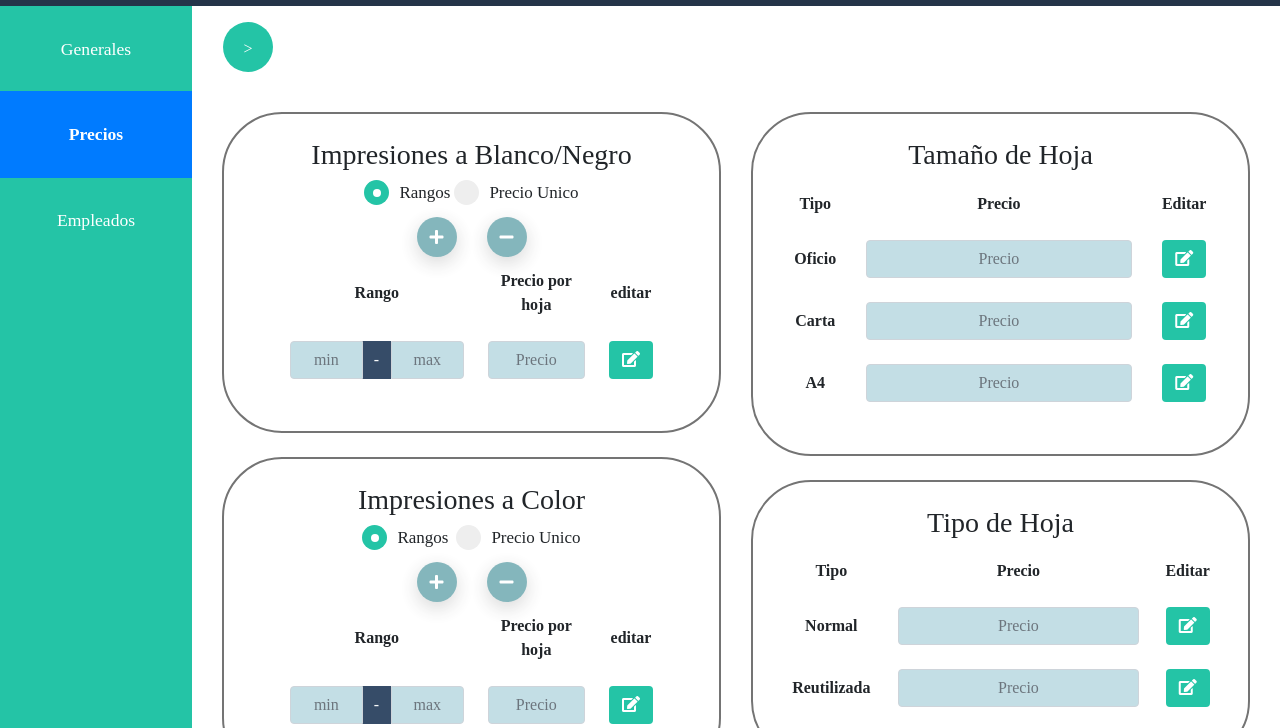
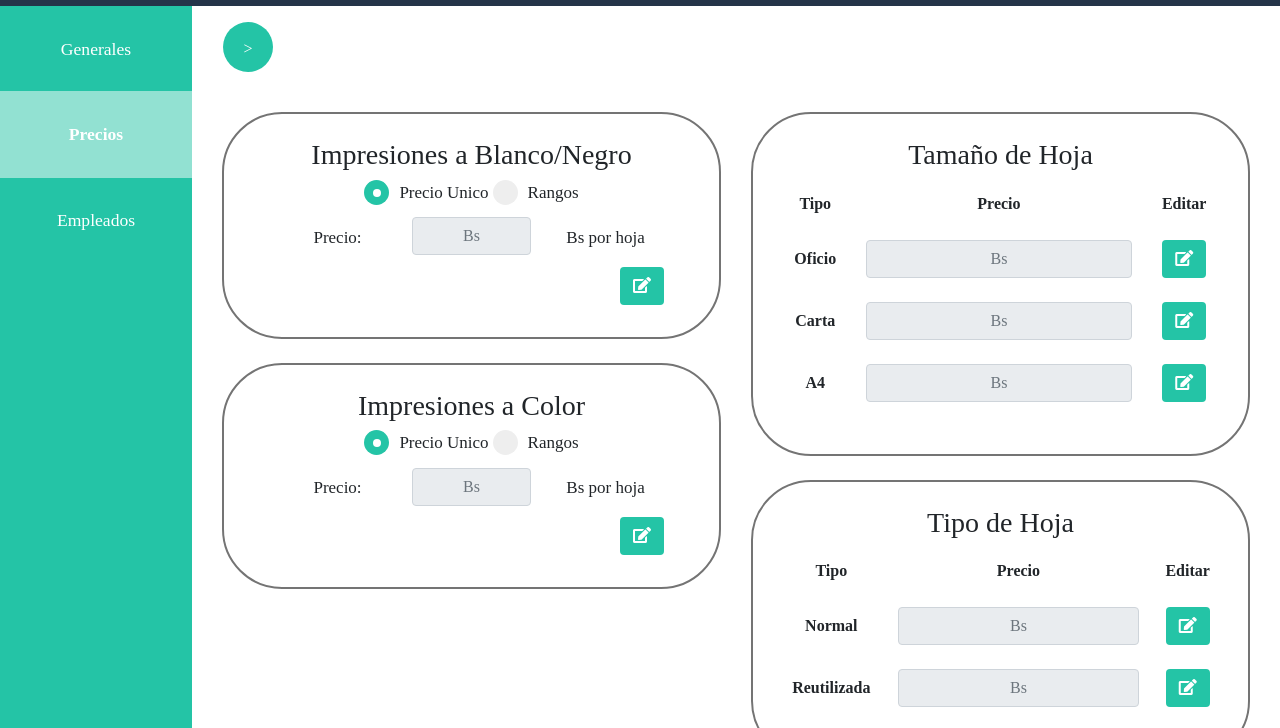
Before and after one commit to JuanJo53/Printalo-WebPage-, a plain HTML site: page html/negocioUI/configurarNeg/confPrecios.html in a window 1280 px wide. Shown: the part 72-800 px from the top of the page. Drawn offline with nearby package versions, Linux system fonts and the light colour scheme; a script that the page names is missing.

Commit message:
Se arreglo radio buttons en configuracion de precios de negocio

```diff
--- a/html/negocioUI/configurarNeg/confGenerales.html
+++ b/html/negocioUI/configurarNeg/confGenerales.html
@@ -7,10 +7,11 @@
     <meta name="keywords" content="HTML,CSS,bootstrap">
     <meta name="author" content="Colque Herrera Ariel">
     <meta http-equiv="X-UA-Compatible" content="ie=edge">
-    <link rel="stylesheet" href="../../../css/detalles.css">
     <link rel="stylesheet" href="../../../css/bootstrap.min.css">
     <link rel="stylesheet" href="../../../css/negocio/estiloNegocios.css">
     <link rel="stylesheet" href="../../../css/negocio/negociogeneral.css">
+    <link rel="stylesheet" href="../../../css/fab.css">
+    <link rel="stylesheet" href="../../../css/detalles.css">
 
     <title>Principal</title>
 </head>
@@ -76,13 +77,13 @@
         <div class="bg-printalo-greenDetail" id="sidebar-wrapper">
             <div class="list-group list-group-flush text-center ">
                 <!--Sidebar Link Generales-->
-                <a href="confGenerales.html" class="list-group-item bg-printalo-greenDetail active">Generales</a>
+                <a href="confGenerales.html" class="list-group-item bg-printalo-greenDetail link active">Generales</a>
                 <!--//Sidebar Link Generales-->
                 <!--Sidebar Link Precios-->
-                <a href="confPrecios.html" class="list-group-item bg-printalo-greenDetail ">Precios</a>
+                <a href="confPrecios.html" class="list-group-item bg-printalo-greenDetail link">Precios</a>
                 <!--//Sidebar Link Precios-->
                 <!--Sidebar Link Empleados-->
-                <a href="confEmpleados.html" class="list-group-item bg-printalo-greenDetail">Empleados</a>
+                <a href="confEmpleados.html" class="list-group-item bg-printalo-greenDetail link">Empleados</a>
                 <!--//Sidebar Link Empleados-->
             </div>
         </div>
--- a/html/negocioUI/configurarNeg/confPrecios.html
+++ b/html/negocioUI/configurarNeg/confPrecios.html
@@ -11,8 +11,9 @@
     <link rel="stylesheet" href="../../../css/bootstrap.min.css">
     <link rel="stylesheet" href="../../../css/negocio/estiloNegocios.css">
     <link rel="stylesheet" href="../../../css/negocio/negociogeneral.css">
+    <link rel="stylesheet" href="../../../css/fab.css">
     <link rel="stylesheet" href="../../../css/detalles.css">
-    <title>Principal</title>
+    <title>Configuracion de Precios</title>
 </head>
 
 <body>
@@ -76,13 +77,13 @@
         <div class="bg-printalo-greenDetail" id="sidebar-wrapper">
             <div class="list-group list-group-flush text-center ">
                 <!--Sidebar Link Generales-->
-                <a href="confGenerales.html" class="list-group-item bg-printalo-greenDetail ">Generales</a>
+                <a href="confGenerales.html" class="list-group-item bg-printalo-greenDetail link">Generales</a>
                 <!--//Sidebar Link Generales-->
                 <!--Sidebar Link Precios-->
-                <a href="confPrecios.html" class="list-group-item bg-printalo-greenDetail active">Precios</a>
+                <a href="confPrecios.html" class="list-group-item bg-printalo-greenDetail link active">Precios</a>
                 <!--//Sidebar Link Precios-->
                 <!--Sidebar Link Empleados-->
-                <a href="confEmpleados.html" class="list-group-item bg-printalo-greenDetail">Empleados</a>
+                <a href="confEmpleados.html" class="list-group-item bg-printalo-greenDetail link">Empleados</a>
                 <!--//Sidebar Link Empleados-->
             </div>
         </div>
@@ -102,23 +103,43 @@
                                     </div>
                                     <!-- 2 Radio buttons rango o unico-->
                                     <div class="row mx-auto">
-
                                         <div class="ml-auto">
-                                            <label class="radiobuttons">Rangos
-                                                <input type="radio" name="radiobn" id="rangos" checked="checked">
+                                            <label class="radiobuttons ">Precio Unico
+                                                <input type="radio" name="radiobn" id="preciounico" checked="checked">
                                                 <span class="checkmark"></span>
                                             </label>
                                         </div>
                                         <div class="mr-auto">
-                                            <label class="radiobuttons ml-1">Precio Unico
-                                                <input type="radio" name="radiobn" id="preciounico">
+                                            <label class="radiobuttons ml-1">Rangos
+                                                <input type="radio" name="radiobn" id="rangos">
                                                 <span class="checkmark"></span>
                                             </label>
                                         </div>
                                     </div>
                                     <!-- //2 Radio buttons rango o unico-->
-
-                                    <div id="rangodiv">
+                                    <div id="preciounicodiv" class="preciounico">
+                                        <div class="container">
+                                            <div class="row">
+                                                <div class="col">
+                                                    <p class="inputmarks center">Precio:</p>
+                                                </div>
+                                                <div class="col nopadding"><input type="text" class="form-control text-center"
+                                                        placeholder="Bs" disabled>
+                                                </div>
+                                                <div class="col">
+                                                    <p class="inputmarks center">Bs por hoja
+                                                    </p>
+                                                </div>
+                                            </div>
+                                            <!--btn editar-->
+                                            <div class="row text-light px-3 my-2">
+                                                <button class="btn icon-editar ml-auto"><i
+                                                        class="fas fa-edit"></i></button>
+                                            </div>
+                                            <!--//btn editar-->
+                                        </div>
+                                    </div>
+                                    <div id="rangodiv" style="display: none;">
                                         <div class="row">
                                             <!-- mas/menos Radio buttons-->
                                             <div class="col">
@@ -186,22 +207,7 @@
                                             </table>
                                         </div>
                                     </div>
-                                    <div id="preciounicodiv" style="display: none;" class="preciounico">
-                                        <div class="container">
-                                            <div class="row">
-                                                <div class="col">
-                                                    <p class="inputmarks">Precio:</p>
-                                                </div>
-                                                <div class="col nopadding"><input type="text" class="form-control"
-                                                        placeholder="Precio unico">
-                                                </div>
-                                                <div class="col">
-                                                    <p class="inputmarks">Ctvs por hoja
-                                                    </p>
-                                                </div>
-                                            </div>
-                                        </div>
-                                    </div>
+
                                 </div>
                             </section>
                             <!--//Rango de precios Normal-->
@@ -213,23 +219,45 @@
                                     </div>
                                     <!-- 2 Radio buttons rango o unico-->
                                     <div class="row mx-auto">
-
                                         <div class="ml-auto">
-                                            <label class="radiobuttons mr-1">Rangos
-                                                <input type="radio" name="radiobn2" id="rangosColor" checked="checked">
+                                            <label class="radiobuttons ">Precio Unico
+                                                <input type="radio" name="radiobn2" id="preciounicoColor"
+                                                    checked="checked">
                                                 <span class="checkmark"></span>
                                             </label>
                                         </div>
                                         <div class="mr-auto">
-                                            <label class="radiobuttons ml-1">Precio Unico
-                                                <input type="radio" name="radiobn2" id="preciounicoColor">
+                                            <label class="radiobuttons ml-1">Rangos
+                                                <input type="radio" name="radiobn2" id="rangosColor">
                                                 <span class="checkmark"></span>
                                             </label>
                                         </div>
+
                                     </div>
                                     <!-- //2 Radio buttons rango o unico-->
-
-                                    <div id="rangodivcolor">
+                                    <div id="preciounicodivcolor" class="preciounico">
+                                        <div class="container">
+                                            <div class="row">
+                                                <div class="col">
+                                                    <p class="inputmarks center">Precio:</p>
+                                                </div>
+                                                <div class="col nopadding"><input type="text" class="form-control text-center"
+                                                        placeholder="Bs" disabled>
+                                                </div>
+                                                <div class="col">
+                                                    <p class="inputmarks center">Bs por hoja
+                                                    </p>
+                                                </div>
+                                            </div>
+                                            <!--btn editar-->
+                                            <div class="row text-light px-3 my-2">
+                                                    <button class="btn icon-editar ml-auto"><i
+                                                            class="fas fa-edit"></i></button>
+                                                </div>
+                                                <!--//btn editar-->
+                                        </div>
+                                    </div>
+                                    <div id="rangodivcolor" style="display: none;">
                                         <div class="row">
                                             <!-- mas/menos Radio buttons-->
                                             <div class="col">
@@ -297,22 +325,7 @@
                                             </table>
                                         </div>
                                     </div>
-                                    <div id="preciounicodivcolor" style="display: none;" class="preciounico">
-                                        <div class="container">
-                                            <div class="row">
-                                                <div class="col">
-                                                    <p class="inputmarks">Precio:</p>
-                                                </div>
-                                                <div class="col nopadding"><input type="text" class="form-control"
-                                                        placeholder="Precio unico">
-                                                </div>
-                                                <div class="col">
-                                                    <p class="inputmarks">Ctvs por hoja
-                                                    </p>
-                                                </div>
-                                            </div>
-                                        </div>
-                                    </div>
+
                                 </div>
                             </section>
                             <!--//Rango de precios a color-->
@@ -344,7 +357,7 @@
                                                     <td>
                                                         <!--input precio-->
                                                         <input type="text" class="form-control text-center"
-                                                            placeholder="Precio">
+                                                            placeholder="Bs" disabled>
                                                         <!--//input precio-->
                                                     </td>
                                                     <td>
@@ -362,7 +375,7 @@
                                                     <td>
                                                         <!--input precio-->
                                                         <input type="text" class="form-control text-center"
-                                                            placeholder="Precio">
+                                                            placeholder="Bs" disabled>
                                                         <!--//input precio-->
                                                     </td>
                                                     <td>
@@ -379,7 +392,7 @@
                                                     </th>
                                                     <td>
                                                         <!--input precio--><input type="text"
-                                                            class="form-control text-center" placeholder="Precio">
+                                                            class="form-control text-center" placeholder="Bs" disabled>
                                                         <!--//input precio-->
                                                     </td>
                                                     <td>
@@ -418,7 +431,7 @@
                                                     <td>
                                                         <!--input precio-->
                                                         <input type="text" class="form-control text-center"
-                                                            placeholder="Precio">
+                                                            placeholder="Bs" disabled>
                                                         <!--//input precio-->
                                                     </td>
                                                     <td>
@@ -435,7 +448,7 @@
                                                     <td>
                                                         <!--input precio-->
                                                         <input type="text" class="form-control text-center"
-                                                            placeholder="Precio">
+                                                            placeholder="Bs" disabled>
                                                         <!--input precio-->
                                                     </td>
                                                     <td>
```
Also changed, not shown: html/negocioUI/pedidosNeg/pedSolicitudes.html (+9 -6 lines), html/usuarioUI/configuracionesCli/confPerfil.html (+1 -1 lines).
